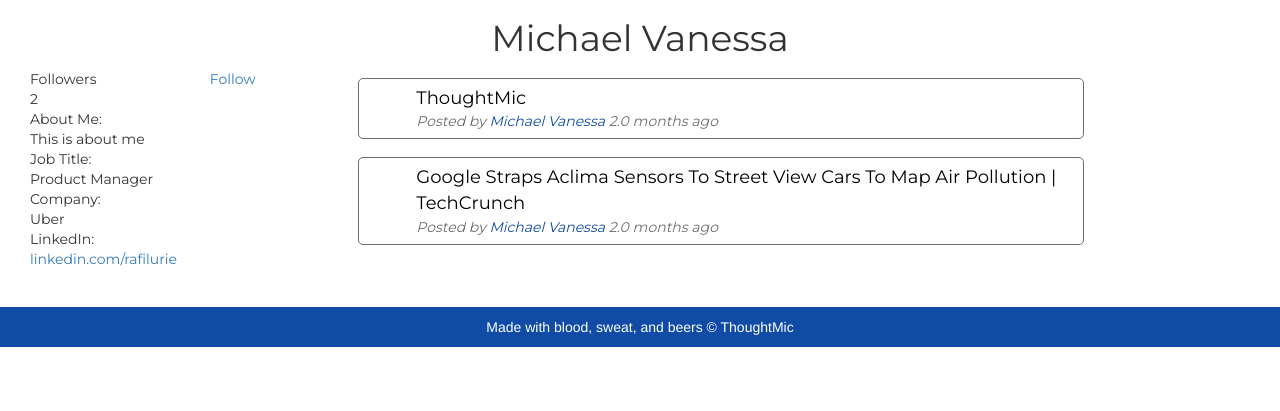
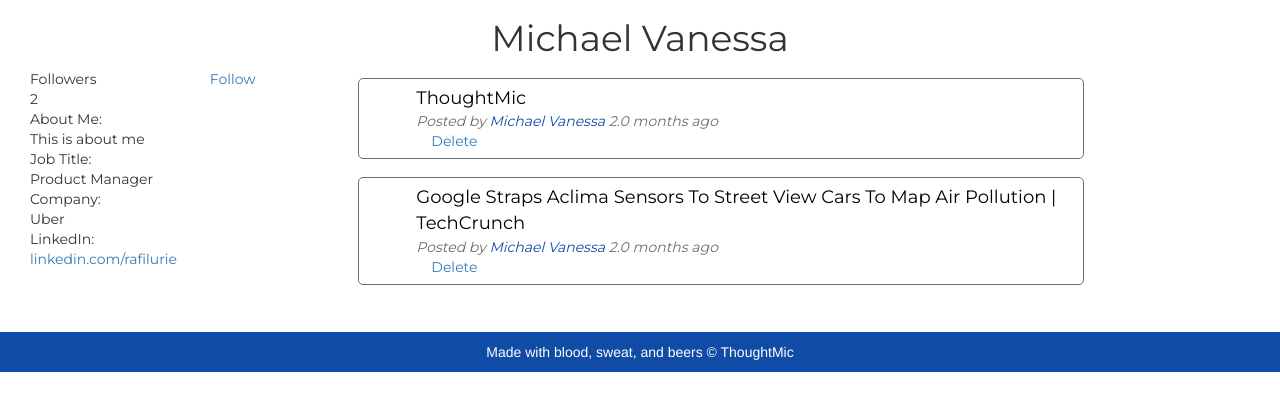
Before and after one commit to rafilurie/rrwebapp, a Flask app: page /2 in a window 1280 px wide. Shown: the part 81-492 px from the top of the page. Run offline with Flask 2, Linux system fonts and the light colour scheme; the visitor is signed in with stand-in values (Sample User, id 1); data comes from the database, SQL or seed files in the repository; some libraries are stand-ins or nearby versions.

Commit message:
delete an article

```diff
--- a/app/routes.py
+++ b/app/routes.py
@@ -111,13 +111,11 @@ def empty():
 def post():
     try:
         logged_in_user = session["user_id"]
-        print "LOGGED IN: ", logged_in_user
     except KeyError:
         return redirect(url_for("index"))
 
     if request.method == "POST":
         req_dic = json.loads(request.data)
-        print "req_dic", req_dic
         if request:
             try:
 
@@ -147,20 +145,29 @@ def post():
         return redirect(url_for("empty"))
     return redirect(url_for("empty"))
 
+# DELETE ARTICLE
+@app.route("/delete", methods=["GET", "POST"])
+def delete():
+    try:
+        print(request.json)
+    except KeyError:
+        return redirect(url_for("index"))
+    linkID = int(request.json)
+    print "We are gonna delete ", linkID
+    db.session.delete(Article.query.filter(Article.id == linkID).first());
+    db.session.commit();
+    print "Deleted Article ", linkID
+    return redirect(url_for("index"))
+
 # PROFILE PAGE
 @app.route("/<user_id>")
 def profile(user_id):
     try:
         logged_in_user = session["user_id"]
-        print "User session: ", session["user_id"]
-        print "User logged_in_user: ", logged_in_user
     except KeyError:
         return redirect(url_for("index"))
-    print "User ID: ", user_id
     articles = Article.query.filter(Article.user_id == user_id).order_by(Article.created.desc()).all()
-    print "ARTICLES: ", articles
     user = User.query.filter(User.id == user_id).first()
-    print "USER :", user
     me = User.query.filter(User.id == logged_in_user).first()
 
     return render_template("profile.html", articles=articles, curr_time=datetime.now(), user=user, me=me)
--- a/app/templates/article_post_partial.html
+++ b/app/templates/article_post_partial.html
@@ -1,4 +1,5 @@
 <link href= '{{ url_for("static", filename="article_post_partial.css") }}' rel='stylesheet' />
+<script src='{{ url_for("static", filename="delete-btn.js") }}'></script>
 
 
 <div class="article-container col-md-12">
@@ -62,6 +63,7 @@
 
             {% endif %}
         </div>
+        <a class='delete-btn' id='delete{{ article.id }}'>Delete</a>
 
     </div>
 
```
Also changed, not shown: app.db, 1 other file.
